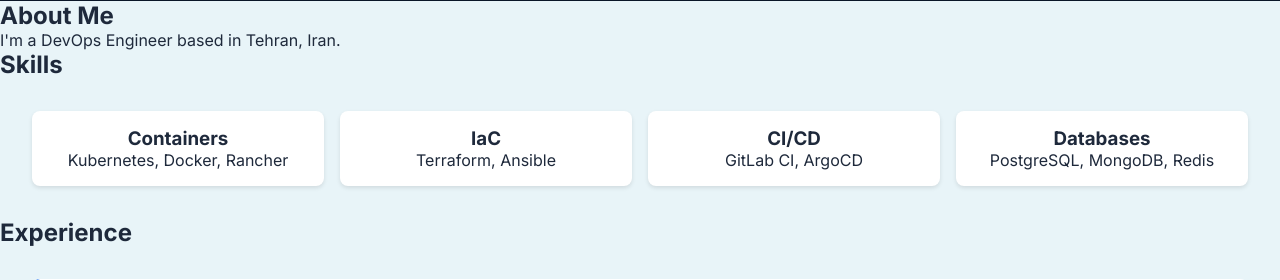
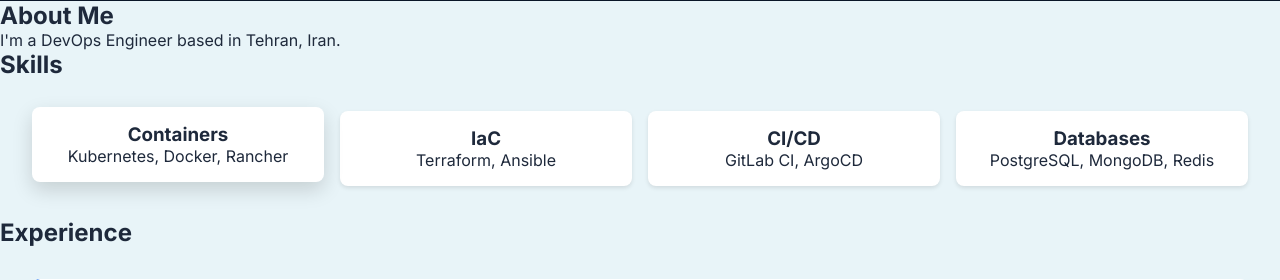
Before and after one commit to miaad-akbari/portfolio-flask, a Python web app: template templates/index.html in a window 1280 px wide, with the pointer over the restyled element. Shown: the part 799-1079 px from the top of the page. Run offline with Jinja, Linux system fonts and the light colour scheme; the template is opened without the code that fills it, so the values that code supplies are empty.

Commit message:
Add hover effects to skill and cert cards

```diff
--- a/static/style.css
+++ b/static/style.css
@@ -173,3 +173,9 @@
     background: var(--navy);
     color: var(--white);
 }
+
+.skill-card:hover, .cert-card:hover {
+    transform: translateY(-4px);
+    box-shadow: 0 8px 20px rgba(0,0,0,0.15);
+    transition: all 0.3s ease;
+}
```
